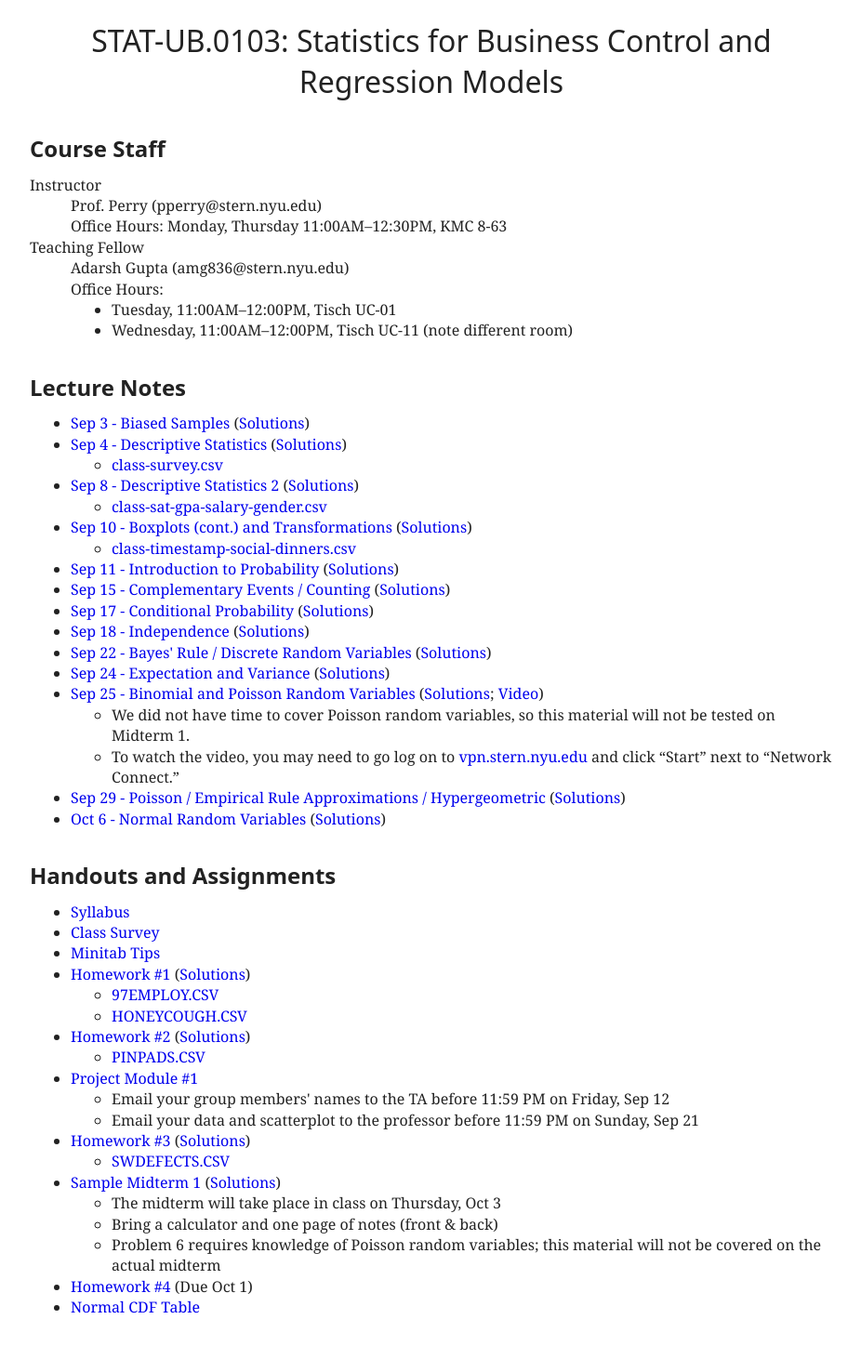
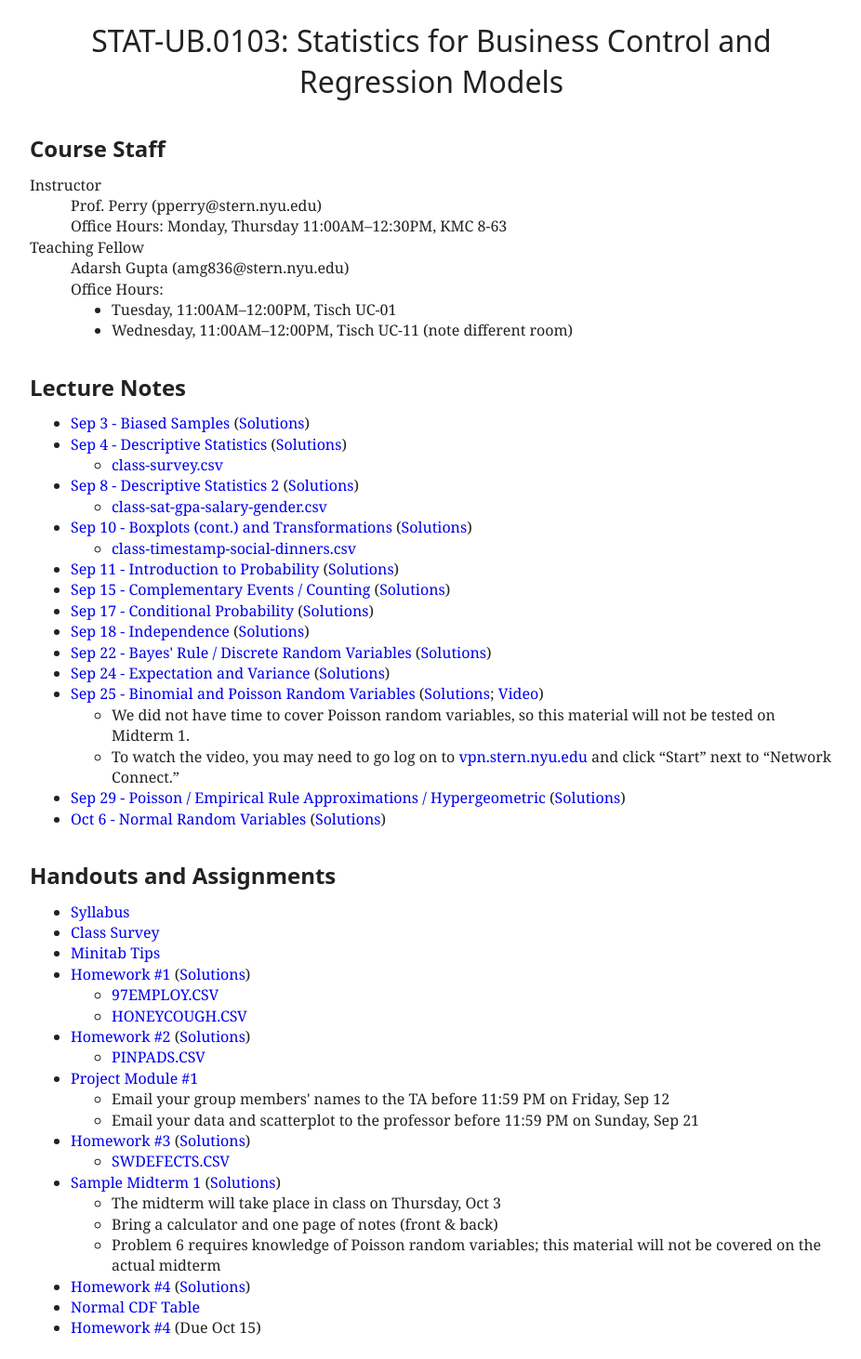
Before and after one commit to patperry/patperry.github.com, a Jekyll site: the page built from course/ub0103/index.html, in a window 1280 px wide. Shown: the whole page at 93% size, without its empty margins (176-1102 px from the left). Built offline with Jekyll 4.4.1, drawn with Linux system fonts in a browser that asks for light colours; before the commit the page ends 1439 px from its top, so only the background shows below that.

Commit message:
Add hw5, hw4sol

```diff
--- a/course/ub0103/index.html
+++ b/course/ub0103/index.html
@@ -104,7 +104,9 @@ stylesheet: /css/main.css?v=1
       <li>Problem 6 requires knowledge of Poisson random variables; this material will not be
       covered on the actual midterm
     </ul>
-  <li><a href="hw/hw04.pdf">Homework #4</a> (Due Oct&nbsp;1)
+  <li><a href="hw/hw04.pdf">Homework #4</a>
+    (<a href="hw/hw04sol.pdf">Solutions</a>)
   <li><a href="handout/normal-cdf.pdf">Normal CDF Table</a>
+  <li><a href="hw/hw05.pdf">Homework #4</a> (Due Oct&nbsp;15)
 </ul>
 </main>
```
Also changed, not shown: 2 other files.
